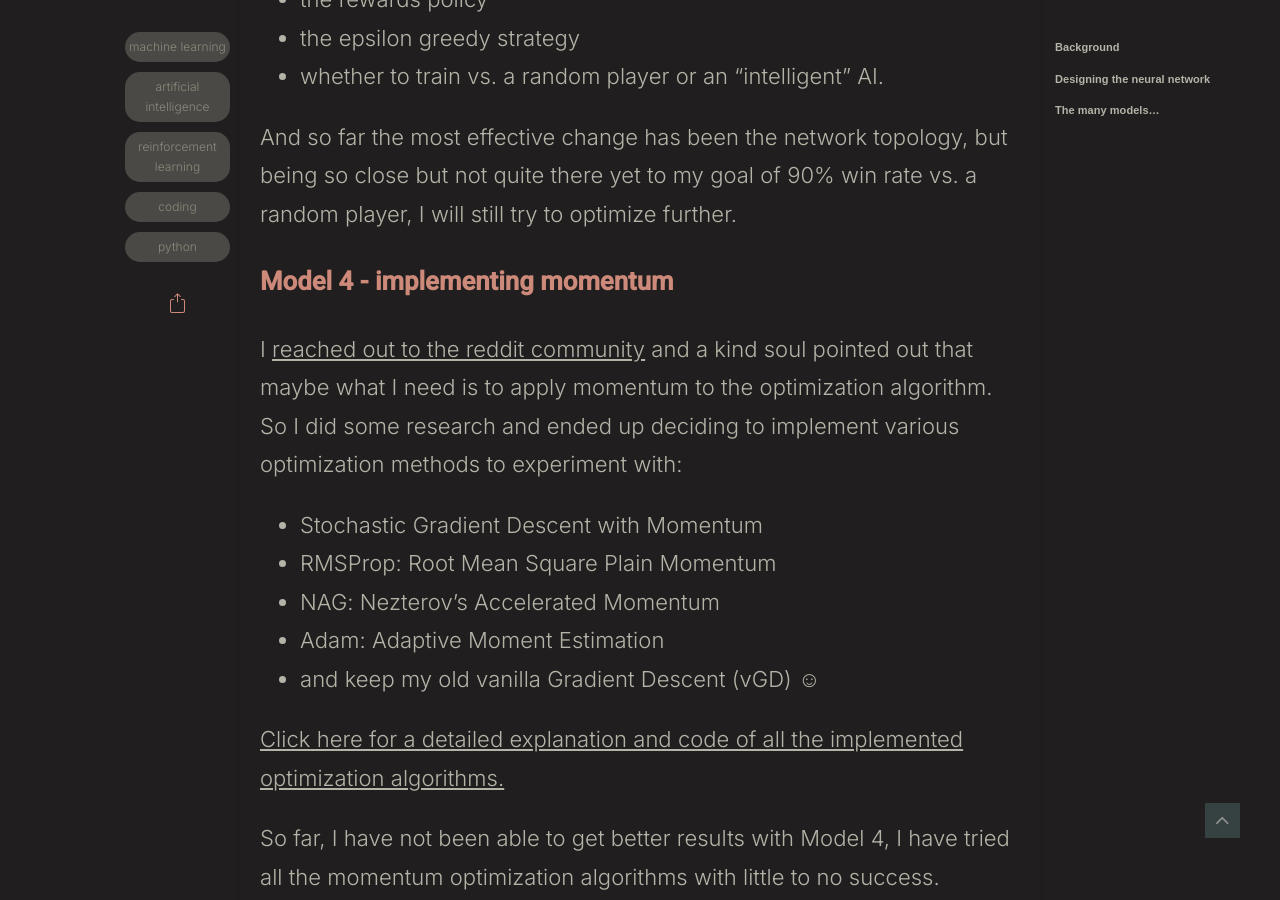
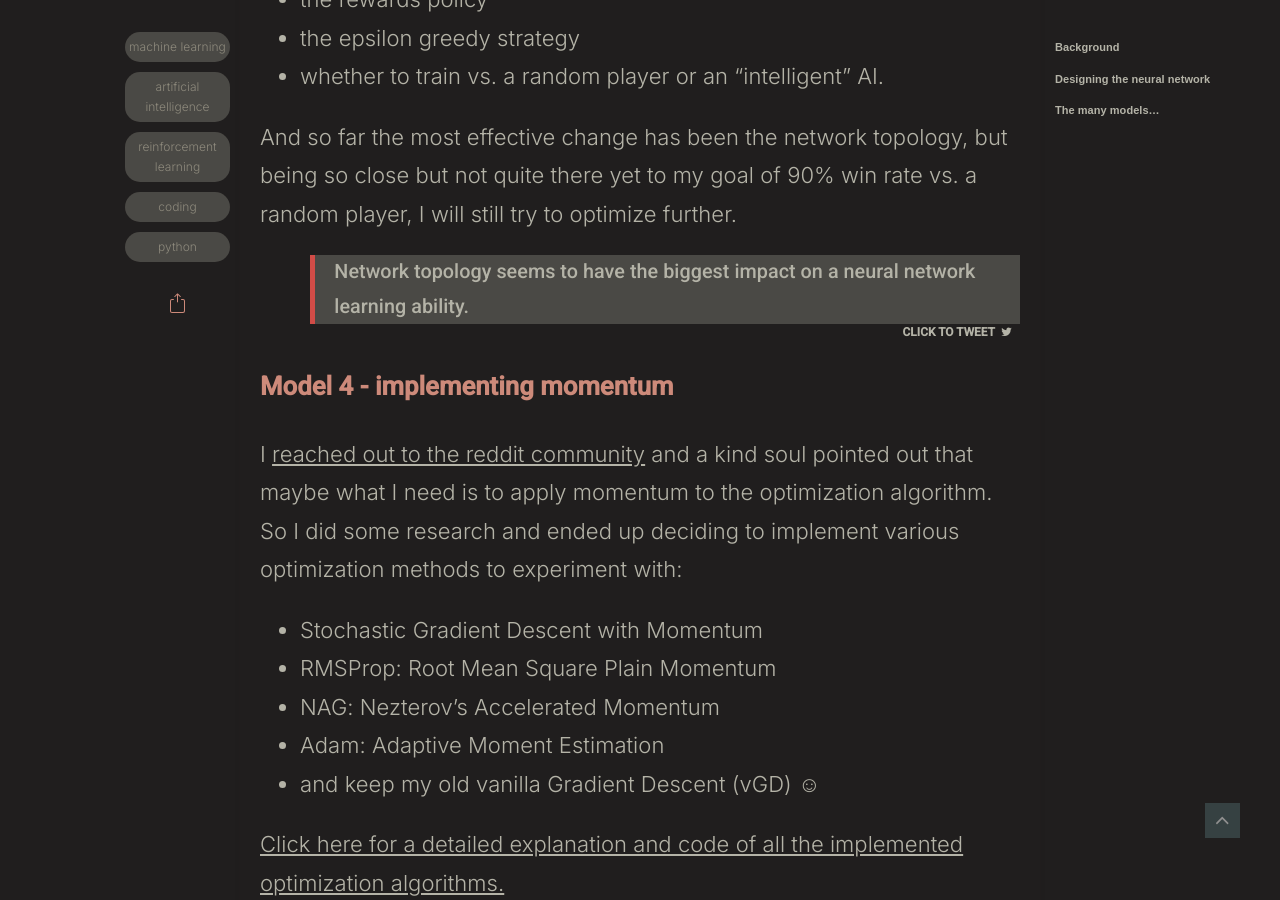
Before and after one commit to the-mvm/the-mvm.github.io, a Jekyll site: the page built from _posts/2021-03-18-deep-q-learning-tic-tac-toe.md, in a window 1280 px wide and 900 px high, scrolled down 12084 px. Built offline with Jekyll 4.4.1, drawn with Linux system fonts in a browser that asks for light colours; comment, search, counter and statistics services are not loaded.

Commit message:
added CTT within posts

```diff
--- a/_posts/2021-01-25-single-neuron-perceptron.markdown
+++ b/_posts/2021-01-25-single-neuron-perceptron.markdown
@@ -51,6 +51,8 @@ In a practical application, the output means something, perhaps we want our perc
 
 Once we understand this, the magic starts to happen through a process called backpropagation, where we "educate" our tiny one neuron brain to have it learn how to do its job.
 
+<tweet>The magic starts to happen through a process called backpropagation, where we "educate" our tiny one neuron brain to have it learn how to do its job.</tweet>
+
 For this we need a set of data that it is already classified, we call this a training set. This data has inputs and their corresponding correct output. So we can tell the little brain when it misses in its prediction, and by doing so, we also adjust the weights a bit in the direction where we know the perceptron committed the mistake hoping that after many iterations like this the weights will be so that most of the predictions will be correct.
 
 After the model trains successfully we can have it classify data it has never seen before, and we have a fairly high confidence that it will do so correctly.
--- a/_posts/2021-03-18-deep-q-learning-tic-tac-toe.md
+++ b/_posts/2021-03-18-deep-q-learning-tic-tac-toe.md
@@ -148,6 +148,9 @@ It is quite interesting to learn how the many parameters (hyper-parameters as mo
 - whether to train vs. a random player or an "intelligent" AI.
 
 And so far the most effective change has been the network topology, but being so close but not quite there yet to my goal of 90% win rate vs. a random player, I will still try to optimize further.
+
+<tweet>Network topology seems to have the biggest impact on a neural network learning ability.</tweet>
+
 <a name='Model4'></a>
 ### Model 4 - implementing momentum
 
```
